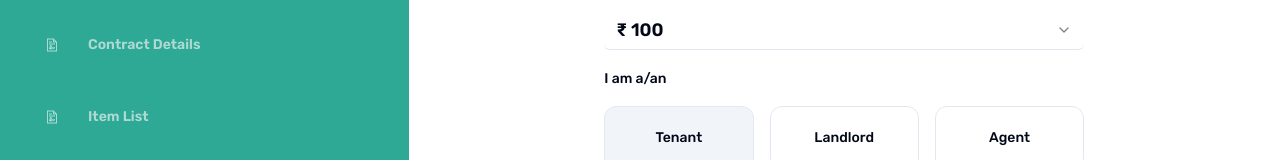
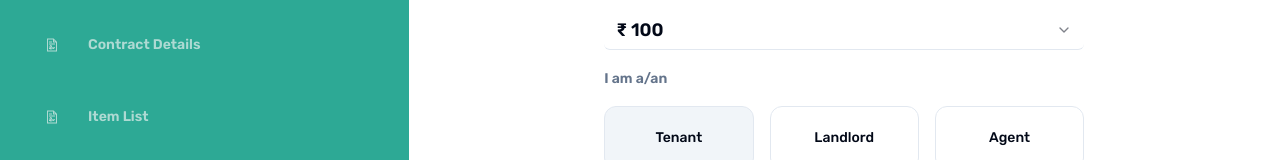
Before and after one commit to whatsnxt-org/whatsnxt-rental-agreement, a Next.js app: page / in a window 1280 px wide. Shown: the part 506-666 px from the top of the page. Built offline with nearby package versions, Linux system fonts and the light colour scheme.

Commit message:
[styles] modify label styles

```diff
--- a/components/ui/form-radio-group.tsx
+++ b/components/ui/form-radio-group.tsx
@@ -40,7 +40,9 @@ export const FormRadioGroup = <T extends FieldValues>({
       name={name}
       render={({ field }) => (
         <FormItem>
-          <FormLabel>{label}</FormLabel>
+          <FormLabel className="font-semibold text-muted-foreground">
+            {label}
+          </FormLabel>
           <FormControl>
             <RadioGroup
               onValueChange={field.onChange}
```
